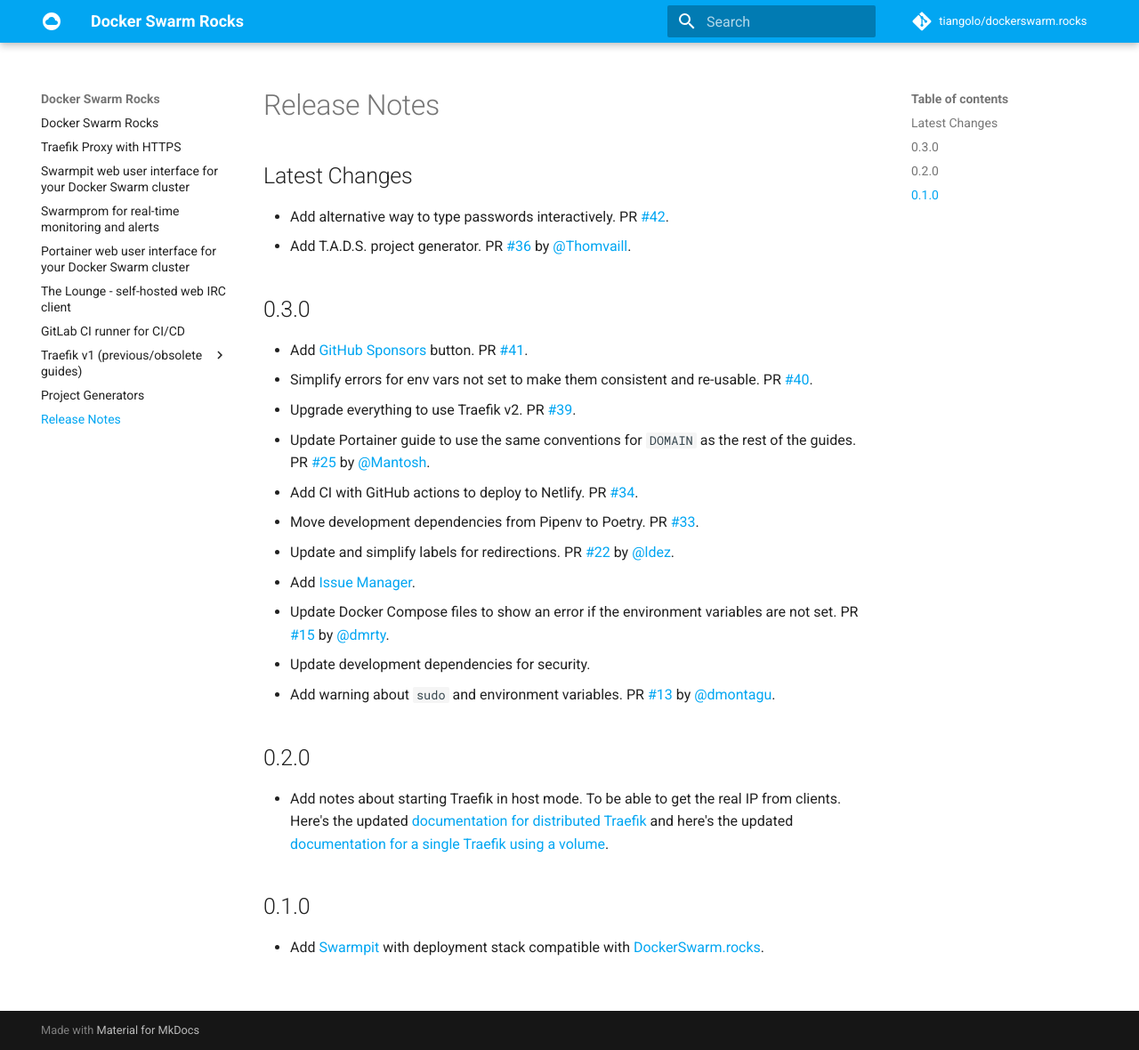
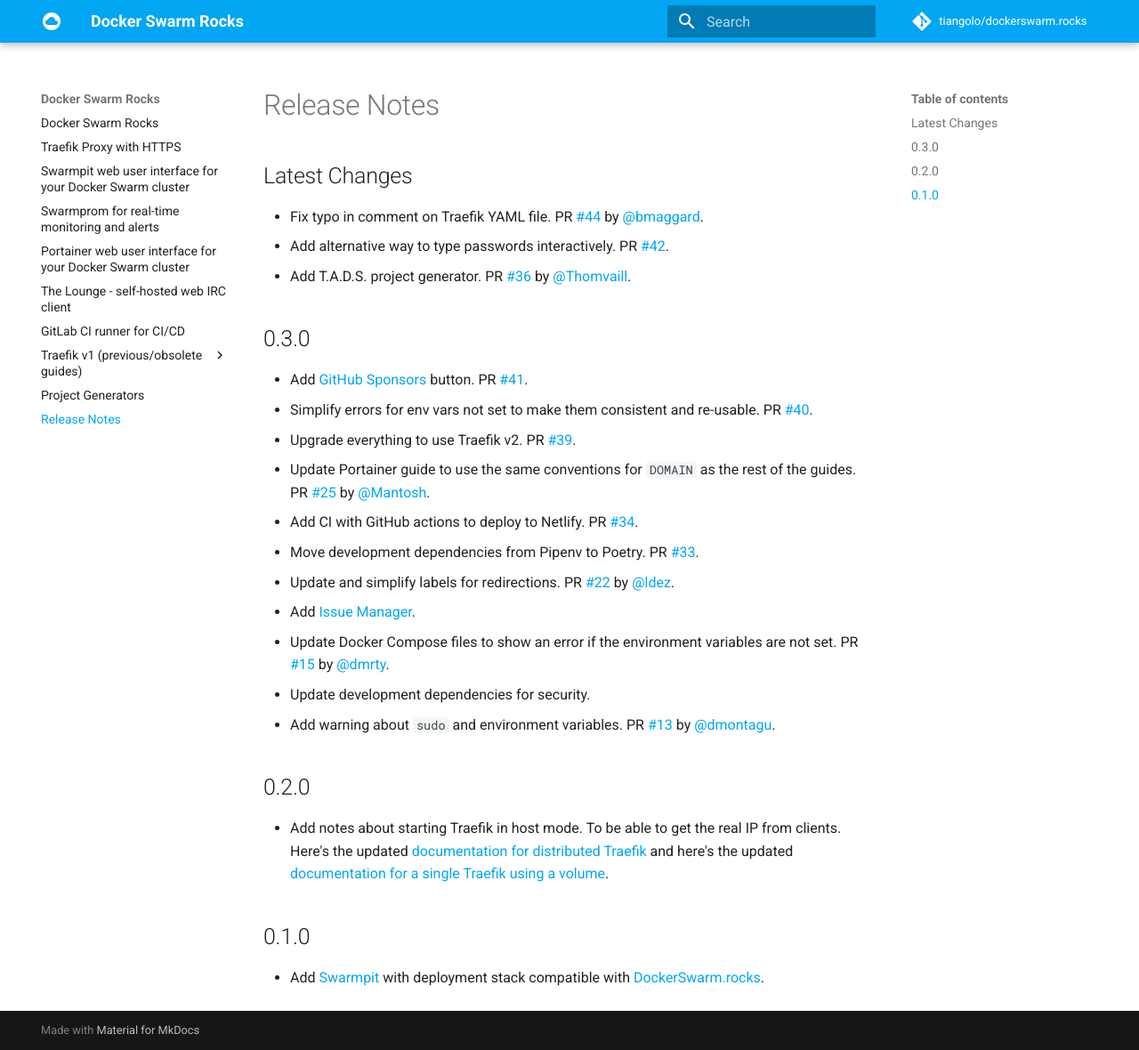
Before and after one commit to tiangolo/dockerswarm.rocks, an MkDocs documentation site: the page built from docs/release-notes.md, in a window 1280 px wide and 1180 px high. Shown: the whole window at 89% size. Built offline with MkDocs 1.6.1 and Material for MkDocs 9.7.7, drawn with Linux system fonts in a browser that asks for light colours; comment, search, counter and statistics services are not loaded.

Commit message:
📝 Update release notes

```diff
--- a/docs/release-notes.md
+++ b/docs/release-notes.md
@@ -2,6 +2,7 @@
 
 ## Latest Changes
 
+* Fix typo in comment on Traefik YAML file. PR [#44](https://github.com/tiangolo/dockerswarm.rocks/pull/44) by [@bmaggard](https://github.com/bmaggard).
 * Add alternative way to type passwords interactively. PR [#42](https://github.com/tiangolo/dockerswarm.rocks/pull/42).
 * Add T.A.D.S. project generator. PR [#36](https://github.com/tiangolo/dockerswarm.rocks/pull/36) by [@Thomvaill](https://github.com/Thomvaill).
 
```
